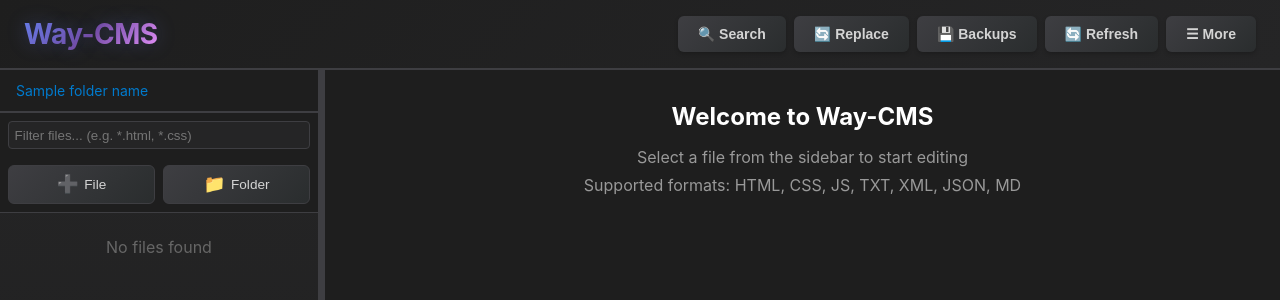
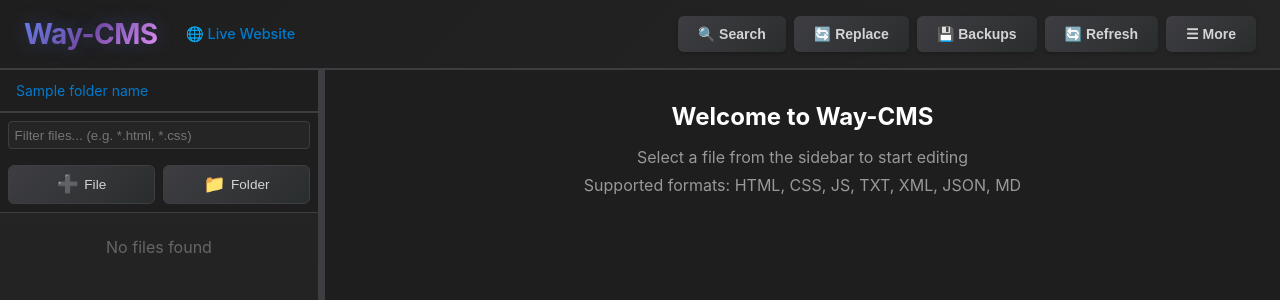
Before and after one commit to GeiserX/Way-CMS, a Flask app: template cms/templates/index.html in a window 1280 px wide. Shown: the top 300 px of the page. Run offline with Flask 3, Linux system fonts and the light colour scheme; the template is opened without the code that fills it: most values are stand-ins (such as "Sample title", 1, 10 or a date in 2020); data that the repository does not hold is empty; some libraries are stand-ins or nearby versions.

Commit message:
Add website URL and name environment variables
- Add WEBSITE_URL env var for live website link
- Add WEBSITE_NAME env var for breadcrumb display
- Add clickable 'Live Website' link in header (only shown if WEBSITE_URL is set)
- Breadcrumb now uses WEBSITE_NAME from env instead of hardcoded 'html'
- Update docker-compose.yml with new environment variables

```diff
--- a/cms/app.py
+++ b/cms/app.py
@@ -28,6 +28,8 @@ ALLOWED_EXTENSIONS = {'html', 'htm', 'css', 'js', 'txt', 'xml', 'json', 'md', 'p
 MAX_FILE_SIZE = 10 * 1024 * 1024  # 10MB max file size
 READ_ONLY_MODE = os.environ.get('READ_ONLY_MODE', 'false').lower() == 'true'
 SESSION_TIMEOUT_MINUTES = int(os.environ.get('SESSION_TIMEOUT_MINUTES', '1440'))  # Default 24 hours
+WEBSITE_URL = os.environ.get('WEBSITE_URL', '')  # URL of the live website
+WEBSITE_NAME = os.environ.get('WEBSITE_NAME', '')  # Name of the website (for breadcrumb)
 
 app = Flask(__name__)
 app.secret_key = os.environ.get('SECRET_KEY', 'change-me-in-production-' + os.urandom(32).hex())
@@ -166,9 +168,12 @@ def create_backup(file_path):
 @login_required
 def index():
     """Main page showing file browser."""
-    # Get the folder name from base directory
-    folder_name = os.path.basename(CMS_BASE_DIR.rstrip('/')) or os.path.basename(os.path.dirname(CMS_BASE_DIR)) or 'Website'
-    return render_template('index.html', base_dir=CMS_BASE_DIR, folder_name=folder_name)
+    # Get the folder name from environment variable or base directory
+    if WEBSITE_NAME:
+        folder_name = WEBSITE_NAME
+    else:
+        folder_name = os.path.basename(CMS_BASE_DIR.rstrip('/')) or os.path.basename(os.path.dirname(CMS_BASE_DIR)) or 'Website'
+    return render_template('index.html', base_dir=CMS_BASE_DIR, folder_name=folder_name, website_url=WEBSITE_URL)
 
 
 @app.route('/login', methods=['GET', 'POST'])
--- a/cms/templates/index.html
+++ b/cms/templates/index.html
@@ -186,6 +186,24 @@
     .btn-create:active {
         transform: translateY(0);
     }
+    /* Website link styling */
+    .website-link {
+        color: #007acc;
+        text-decoration: none;
+        font-size: 0.9rem;
+        font-weight: 500;
+        padding: 0.5rem 0.75rem;
+        border-radius: 6px;
+        transition: all 0.2s ease;
+        display: inline-flex;
+        align-items: center;
+        gap: 0.5rem;
+    }
+    .website-link:hover {
+        background: rgba(0, 122, 204, 0.1);
+        color: #0098ff;
+        text-decoration: none;
+    }
     .context-menu a {
         color: var(--text-primary);
         padding: 0.5rem 0.75rem;
@@ -292,7 +310,14 @@
 </div>
 
 <header class="header">
-    <h1 class="logo-title">Way-CMS</h1>
+    <div style="display: flex; align-items: center; gap: 1rem;">
+        <h1 class="logo-title">Way-CMS</h1>
+        {% if website_url %}
+        <a href="{{ website_url }}" target="_blank" class="website-link" title="View live website">
+            🌐 Live Website
+        </a>
+        {% endif %}
+    </div>
     <div class="header-actions">
         <!-- Primary visible buttons -->
         <button class="btn btn-secondary" onclick="toggleSearch()">🔍 Search</button>
--- a/docker-compose.yml
+++ b/docker-compose.yml
@@ -30,6 +30,8 @@ services:
       - CMS_PASSWORD=${CMS_PASSWORD:-admin}
       - CMS_PASSWORD_HASH=${CMS_PASSWORD_HASH:-}
       - SECRET_KEY=${SECRET_KEY:-change-me-in-production-please}
+      - WEBSITE_URL=${WEBSITE_URL:-}
+      - WEBSITE_NAME=${WEBSITE_NAME:-}
       - PORT=5000
       - FLASK_APP=app.py
     restart: unless-stopped
```
